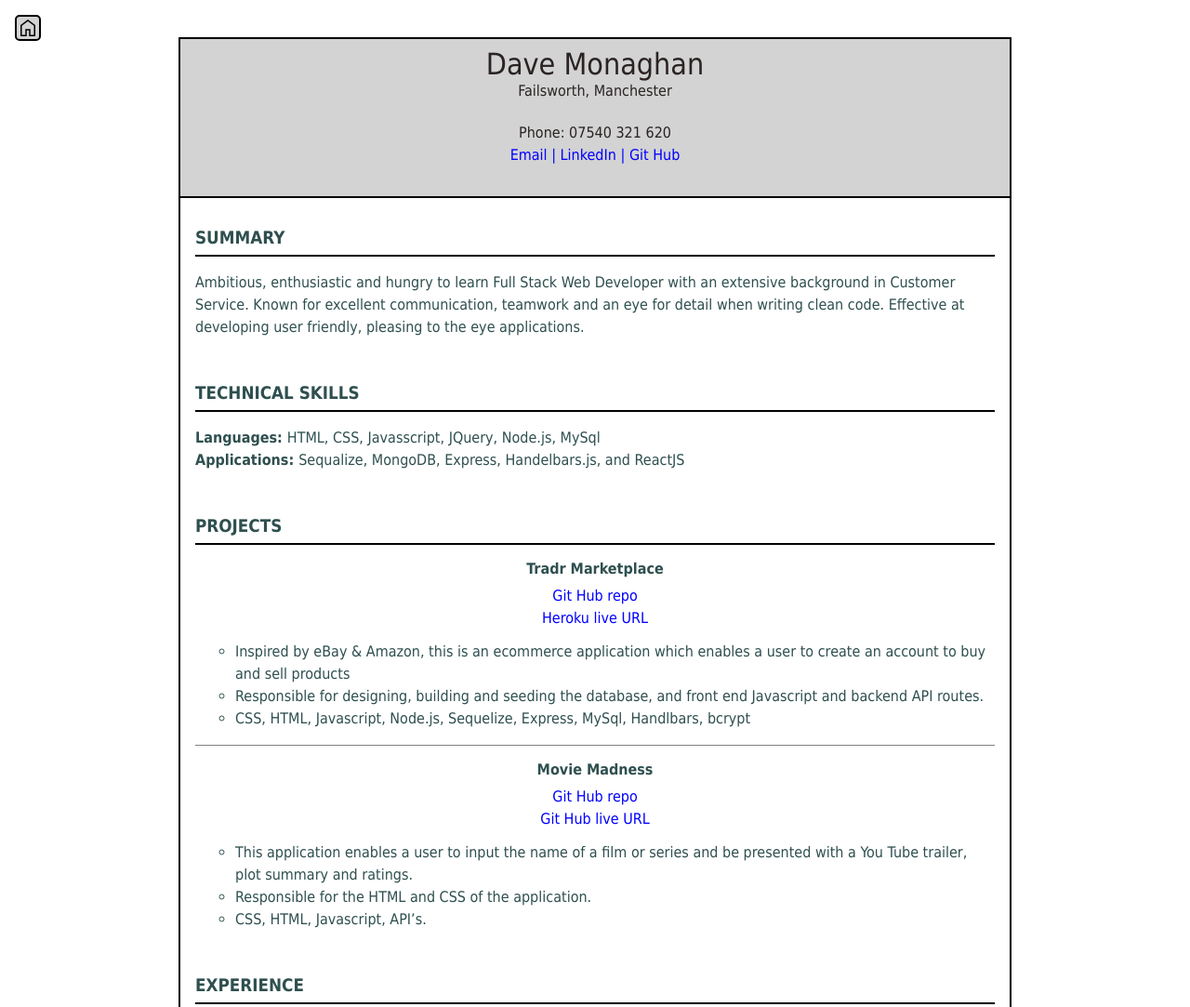
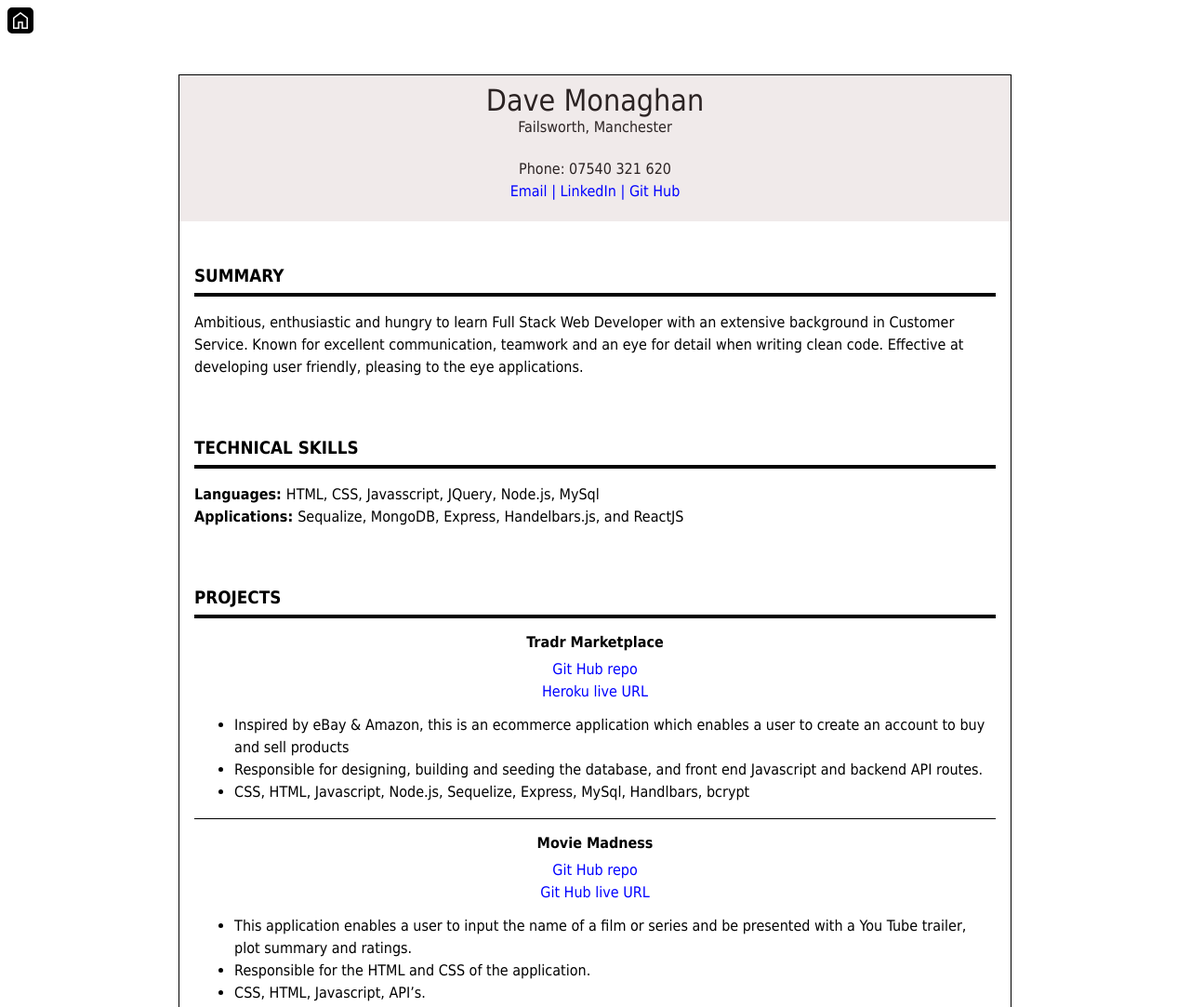
Before and after one commit to DaveMon79/Professional-Portfolio, a plain HTML site: page cv.html in a window 1280 px wide. Shown: the top 1083 px of the page at 93% size. Drawn offline with nearby package versions, Linux system fonts and the light colour scheme.

Commit message:
re-styled css on cv

```diff
--- a/cv.css
+++ b/cv.css
@@ -16,10 +16,10 @@
   'GRAD' 0,
   'opsz' 48;
   position: absolute;
-  top: 2vh;
-  left: 2vh;
-  color: black;
-  background-color: lightgray;
+  top: 1vh;
+  left: 1vh;
+  color: white;
+  background-color: black;
   border-radius: 5px;
   border: 2px solid black;
 
@@ -28,25 +28,28 @@
 .material-symbols-outlined:hover {
     transform: scale(1.25);
     background-color: white;
+    color:black ;
 }
 
 header {
-    background-color: lightgray;
+    background-color: rgb(240, 234, 234);
     color: rgb(43, 35, 35);
     padding: 1vh;
-    border-top: 2px solid black;
-    border-left: 2px solid black;
-    border-right: 2px solid black;
+    border-top: 1px solid black;
+    border-left: 1px solid black;
+    border-right: 1px solid black;
 }
 
 body {
-    padding: 5vh 15% 5vh 15%;
+    padding: 10vh 15% 10vh 15%;
 }
 
 main {
-    border: 2px solid black;
+    border-left: 1px solid black;
+    border-right: 1px solid black;
+    border-bottom: 1px solid black;
     padding: 0 2vh 0 2vh;
-    color: darkslategray;
+    color: black;
 }
 
 .title {
@@ -54,8 +57,13 @@ main {
     margin-bottom: 3vh;
 }
 
+.title-lower {
+    text-align: center;
+    margin-bottom: 1.5vh;
+}
+
 h3 {
-    border-bottom: 2px solid black;
+    border-bottom: 4px solid black;
     margin: 2vh 0 2vh 0;
     font-weight: bold;
     padding-bottom: 1vh;
@@ -67,7 +75,7 @@ h4 {
 }
 
 section {
-    margin-top: 4vh;
+    padding-top: 4vh;
     padding-bottom: 2vh;
 }
 
@@ -78,7 +86,7 @@ span {
 
 li {
     margin-left: 5%;
-    list-style-type: circle;
+    list-style: disc;
 }
 
 .projects {
@@ -103,7 +111,7 @@ ul {
 }
 
 .line-break {
-    border-bottom: 0.2px solid grey;
+    border-bottom: 0.2px solid black;
     padding-bottom: 2vh;
  }
 
@@ -111,6 +119,10 @@ ul {
     padding-bottom: 2vh;
     padding-top: 2vh;
  }
+
+.education-description {
+    padding-bottom: 2vh;
+}
 
  h5 {
     font-size: 2vh;
@@ -125,3 +137,11 @@ ul {
     text-align: center;
     font-weight: bold;
  }
+
+ @media screen and (max-width: 900px) {
+
+    body {
+        padding: 10vh 2% 10vh 2%;
+    }
+
+}
--- a/cv.html
+++ b/cv.html
@@ -21,7 +21,7 @@
             <h5>Failsworth, Manchester</h5>
         </div>
 
-        <div class="title">
+        <div class="title-lower">
             <h4 class="contact">Phone: 07540 321 620 </h4>
             <h4 class="contact"><a href="mailto:davemonaghan@gmx.com">Email |</a>
                 <a href="https://www.linkedin.com/in/dave-monaghan-a1850b238"> LinkedIn |</a>
@@ -231,10 +231,10 @@
             <h3>EDUCATION</h3>
         </div>
         <div class="education">
-            <p><span>Full stack Web Deveelopment - Boot Camp Certificate: </span> Birmingham University, Birmingham Research Park, 97 Vincent Drive,
+            <p><span>Full stack Web Deveelopment - Boot Camp Certificate: </span> Birmingham University, 97 Vincent Drive,
                 Birmingham B15 2SQ</p>
         </div>
-        <div class="education">
+        <div class="education-description">
             <p>A 24-week intensive program focused on gaining technical programming skills in HTML5, CSS3, Javascript,
                 JQuery, Bootstrap, Firebase, Node.js, MySQL, MongoDB, Express, Handelbars.js, and ReactJS. Program
                 Summary optional</p>
```
